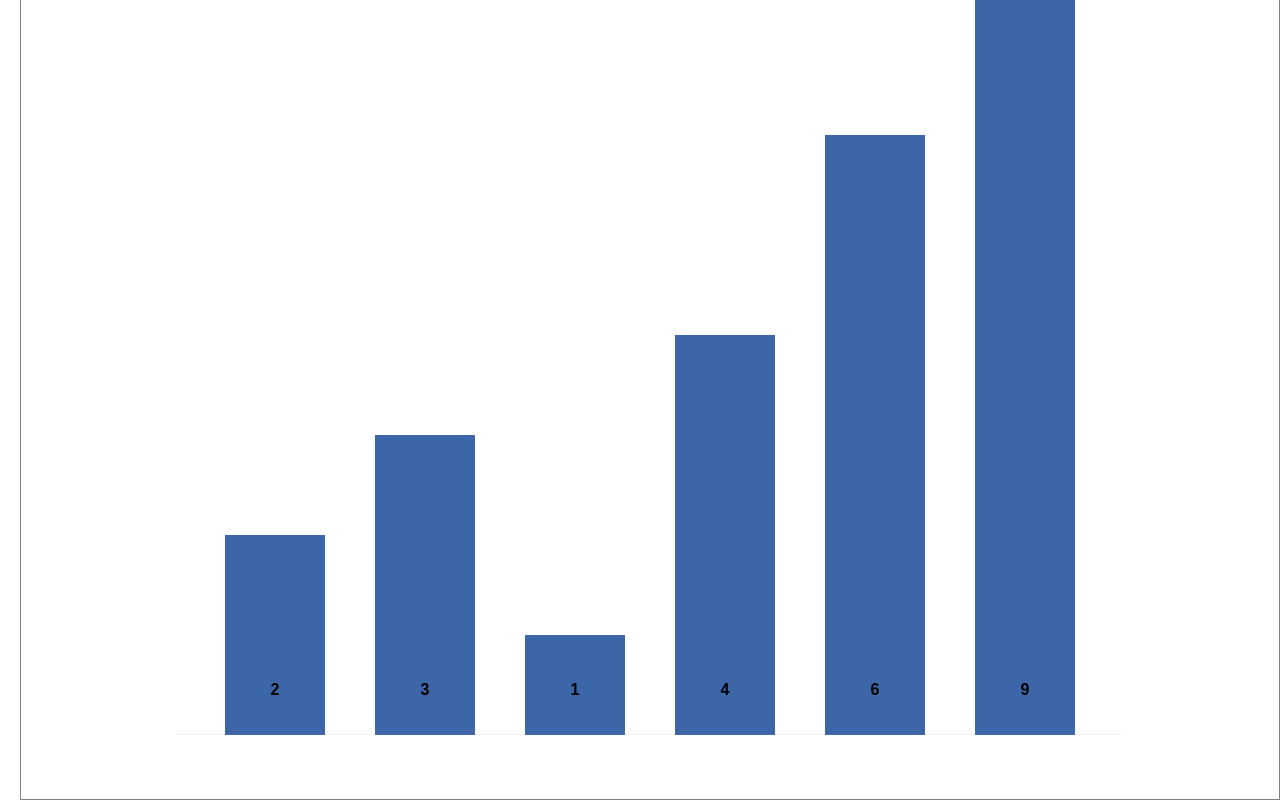
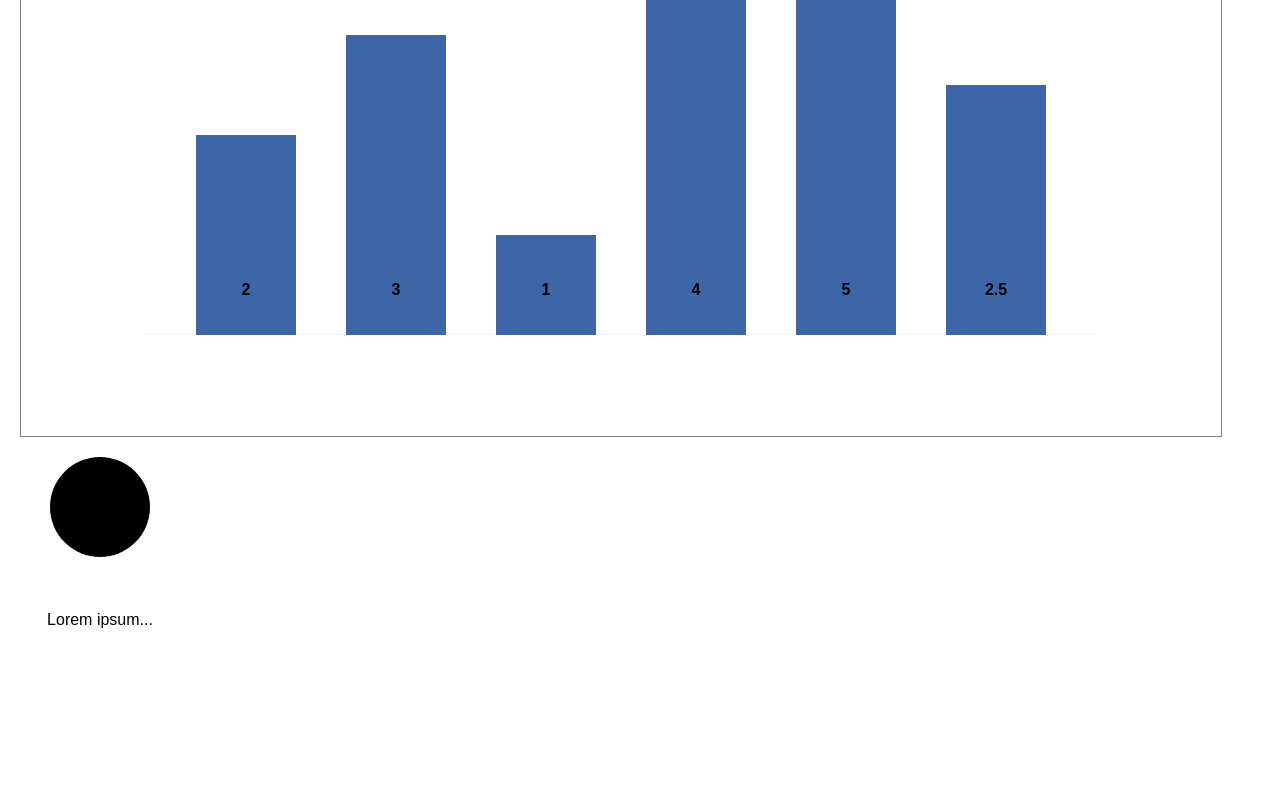
Before and after one commit to beatrycze/react-ts-chart, a React (Create React App) app: page / in a window 1280 px wide. Shown: the part 435-1235 px from the top of the page. After the commit the page ends 1092 px from the top, so only its background shows below. Built offline with nearby package versions, Linux system fonts and the light colour scheme.

Commit message:
GraphContainer component added (test)

```diff
--- a/src/App.css
+++ b/src/App.css
@@ -16,6 +16,8 @@
 
 .Graph-container {
   /* width: 80%;  */
+  width: 1200px;
+  height: 650px;
   border: 1px solid grey;
   margin: 20px 0px 0px 20px;
   padding-bottom: 10px;
--- a/src/App.tsx
+++ b/src/App.tsx
@@ -2,6 +2,7 @@ import * as React from 'react';
 import './App.css';
 import { Graph } from './data';
 import SvgGraphEl from './SvgGraphEl';
+import GraphContainer from './GraphContainer';
 
 const logo = require('./logo.svg');
 
@@ -22,6 +23,12 @@ class App extends React.Component<AppProps, {}> {
     const xRectCalc = 150;
     const xTextValueCalc = 40;
     const yTextLabelCalc = 40;
+
+    const divStyle = {
+      height: 200,
+      width: 200,
+      marginTop: 20
+    };
 
     const MapedSvgElements = graphData.map((element, index) =>
       (
@@ -58,6 +65,8 @@ class App extends React.Component<AppProps, {}> {
               />
           </svg>
         </div>
+
+        <GraphContainer message="Lorem ipsum..." style={divStyle} width={divStyle.width} height={divStyle.height}/>
       </div>
     );
   }
--- /dev/null
+++ b/src/GraphContainer.tsx
@@ -0,0 +1,23 @@
+import * as React from 'react';
+import Circle from './test';
+
+interface Props {
+  message: string;
+  style: {};
+  width: number; // width from container div; refer to const divStyle from App.tsx
+  height: number; // height from container div...
+}
+
+class GraphContainerComponent extends React.Component<Props, {}> {
+  render() {
+    console.log(this);
+    return (
+      <div style={this.props.style}>
+        <Circle rCircle={this.props.width / 4}/>
+        {this.props.message}
+      </div>
+    );
+  }
+}
+
+export default GraphContainerComponent;
--- a/src/SvgGraphEl.tsx
+++ b/src/SvgGraphEl.tsx
@@ -11,7 +11,7 @@ interface Props {
   label: string;
 }
 
-class SvgGraphElCmponent extends React.Component<Props, {}> {
+class SvgGraphElComponent extends React.Component<Props, {}> {
   render() {
     return (
       <g>
@@ -23,4 +23,4 @@ class SvgGraphElCmponent extends React.Component<Props, {}> {
   }
 }
 
-export default SvgGraphElCmponent;
+export default SvgGraphElComponent;
--- a/src/data.ts
+++ b/src/data.ts
@@ -21,11 +21,11 @@ export const staticData: Graph[] = [
         label: 'New'
     },
     {
-        value: 6,
+        value: 5,
         label: 'Next'
     },
     {
-        value: 9,
+        value: 2.5,
         label: 'Next'
     }
 ];
--- /dev/null
+++ b/src/test.tsx
@@ -0,0 +1,17 @@
+import * as React from 'react';
+
+interface Props {
+  rCircle: number;
+}
+
+class CircleComponent extends React.Component<Props, {}> {
+  render() {
+    return (
+      <svg>
+        <circle cx="100" cy="50" r={this.props.rCircle}/>
+      </svg>
+    );
+  }
+}
+
+export default CircleComponent;
```
